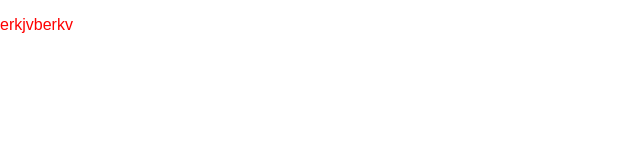
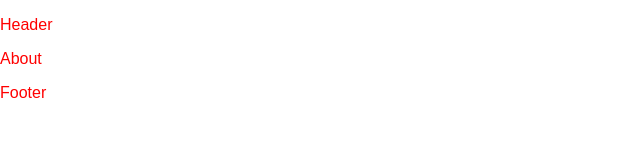
Before and after one commit to aka-jain/react-go, a React app: page / in a window 1280 px wide. Shown: the top 160 px of the page, without its empty margins (0-640 px from the left). Built offline with nearby package versions, Linux system fonts and the light colour scheme.

Commit message:
Added basic layout for app

```diff
--- /dev/null
+++ b/src/component/App.js
@@ -0,0 +1,19 @@
+import React from 'react';
+import Header from './header/Header';
+import Footer from './footer/Footer';
+import About from './about/About';
+
+
+class App extends React.Component {
+  render() {
+    return(
+    	<div className = 'popxo-container'>
+	 		<Header />
+	 		<About />
+	 		<Footer />
+ 		</div>
+ 		)
+  }
+}
+
+export default App;
--- a/src/component/Home.js
+++ /dev/null
@@ -1,14 +0,0 @@
-import React from 'react';
-
-class Home extends React.Component {
-  render() {
-    return(
-
-    <p>
-    { /*  krvenr */ }erkjvberkv</p>
-
-    )
-  }
-}
-
-export default Home;
--- /dev/null
+++ b/src/component/about/About.js
@@ -0,0 +1,13 @@
+import React from 'react';
+
+class About extends React.Component {
+  render() {
+    return(
+
+    <p>About</p>
+
+    )
+  }
+}
+
+export default About;
--- /dev/null
+++ b/src/component/footer/Footer.js
@@ -0,0 +1,11 @@
+import React from 'react';
+
+class Footer extends React.Component {
+  render() {
+    return(
+ 		<p>Footer</p>
+ 		)
+  }
+}
+
+export default Footer;
--- /dev/null
+++ b/src/component/header/Header.js
@@ -0,0 +1,11 @@
+import React from 'react';
+
+class Header extends React.Component {
+  render() {
+    return(
+ 		<p>Header</p>
+ 		)
+  }
+}
+
+export default Header;
--- a/src/index.js
+++ b/src/index.js
@@ -1,7 +1,7 @@
 import React from 'react';
 import { render } from 'react-dom';
-import Home from './component/Home'
+import App from './component/App'
 
 import './index.scss'
 
-render(<Home/>, document.getElementById('root'))
+render(<App/>, document.getElementById('root'))
```
